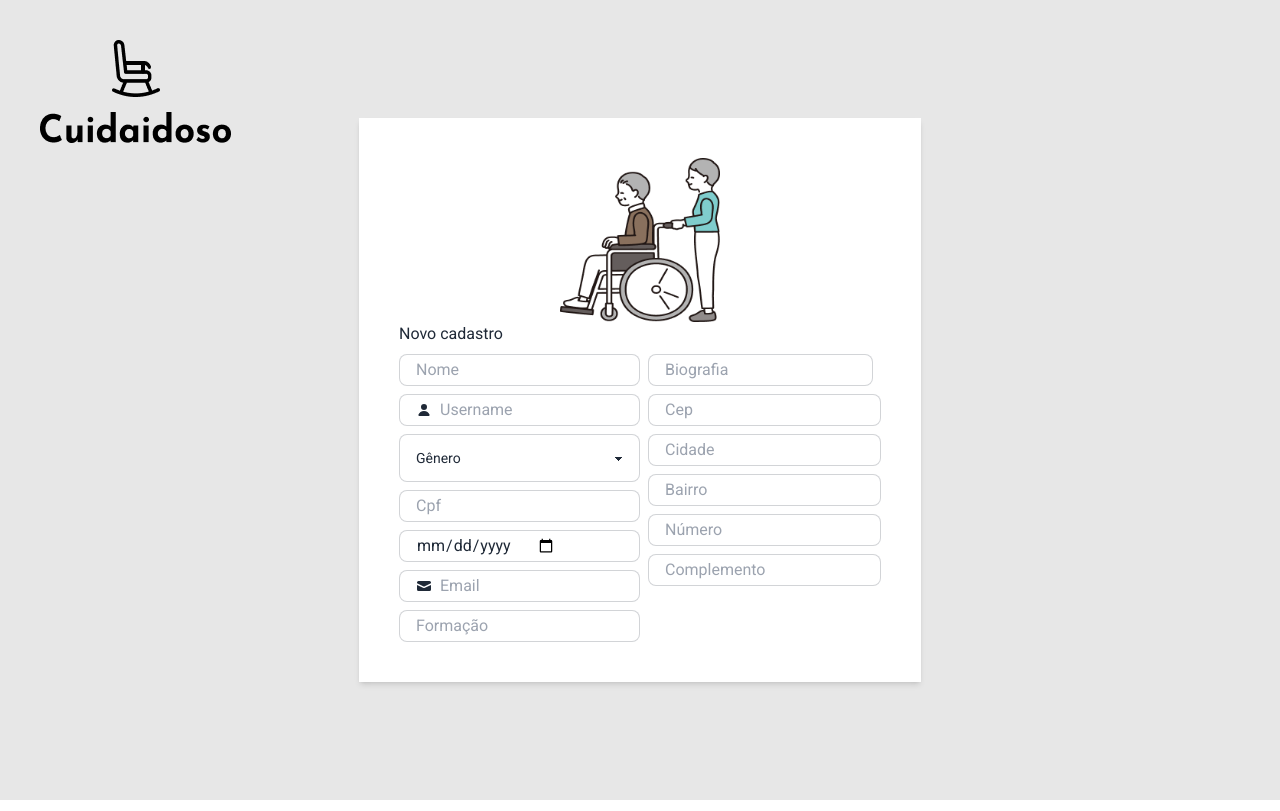
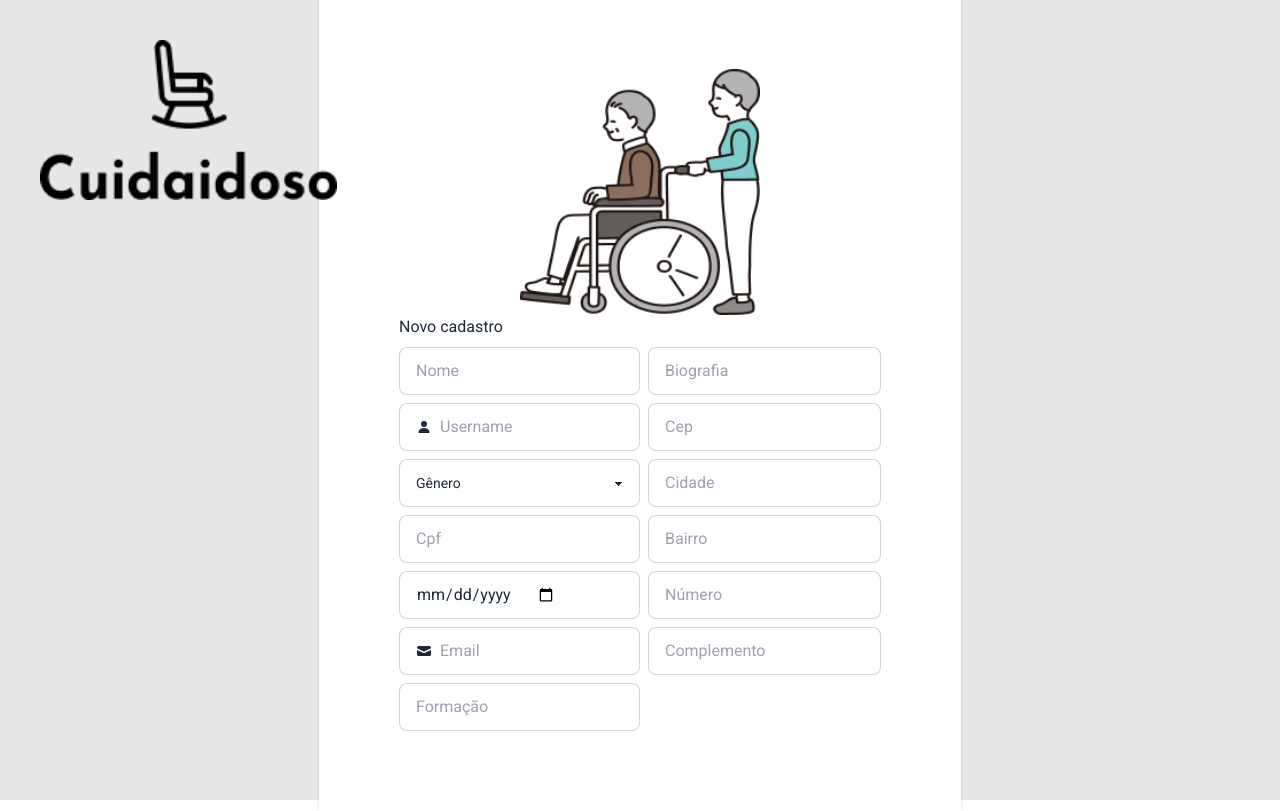
Before and after one commit to Luizbernardi/ProjetoCuidaidoso, a plain HTML site: page cadastrocuidador.html in a window 1280 px wide. Drawn offline with nearby package versions, Linux system fonts and the light colour scheme.

Commit message:
cadastro cuidador

```diff
--- a/cadastrocuidador.html
+++ b/cadastrocuidador.html
@@ -35,19 +35,19 @@
 <body>
     <main class=" h-screen flex items-center justify-center">
         <div class="left-10 absolute top-10">
-            <img class="flex align-top w-25" src="/public/img/Logo2.png" alt="Logo Cuidaidoso">
+            <img class="flex align-top h-40" src="/public/img/Logo2.png" alt="Logo Cuidaidoso">
         </div>
-        <div class="bg-white max-w-[600px] shadow-md mx-auto p-10">
+        <div class="bg-white max-w-[2000px] shadow-md mx-auto p-20">
             <div class="flex justify-center">
-                <img class="w-40" src="public/img/logocadastro.png" alt="Logo cadastro">
+                <img class="w-60" src="public/img/logocadastro.png" alt="Logo cadastro">
             </div>
             <form class="grid grid-cols-2 ">
                 <div class="space-y-2">
                     <p class="gap-2">Novo cadastro</p>
-                    <label class="input input-bordered flex items-center gap-2 h-8 ">
+                    <label class="input input-bordered flex items-center gap-2 custom-label">
                         <input placeholder="Nome" type="text" class="grow" required />
                     </label>
-                    <label class="input input-bordered flex items-center gap-2 h-8">
+                    <label class="input input-bordered flex items-center gap-2 custom-label">
                         <svg xmlns="http://www.w3.org/2000/svg" viewBox="0 0 16 16" fill="currentColor"
                             class="h-4 w-4 ">
                             <path
@@ -65,15 +65,15 @@
                             <option value="prefiro-nao-dizer">Prefiro não dizer</option>
                         </select>
                     </label>
-                    <label class="input input-bordered flex items-center gap-2 h-8">
+                    <label class="input input-bordered flex items-center gap-2 custom-label">
 
                         <input placeholder="Cpf" type="text" id="cpf" name="cpf" maxlength="14"
                             oninput="formatCPF(this)" required>
                     </label>
-                    <label class="input input-bordered flex items-center gap-2 h-8 ">
+                    <label class="input input-bordered flex items-center gap-2 custom-label ">
                         <input type="date" id="DataNascimento" name="DataNascimento" required>
                     </LAbel>
-                    <label class="input input-bordered flex items-center gap-2 h-8">
+                    <label class="input input-bordered flex items-center gap-2 custom-label">
                         <svg xmlns="http://www.w3.org/2000/svg" viewBox="0 0 16 16" fill="currentColor"
                             class="h-4 w-4 ">
                             <path
@@ -83,30 +83,30 @@
                         </svg>
                         <input type="text" class="grow" placeholder="Email" required />
                     </label>
-                    <label class="input input-bordered flex items-center gap-2 h-8">
+                    <label class="input input-bordered flex items-center gap-2 custom-label">
                         <input type="text" class="grow" placeholder="Formação" required />
                     </label>
 
 
                 </div>
                 <div class="space-y-2 space-x-2 mt-8">
-                    <label class="mx-2 input input-bordered flex items-center gap-2 h-8">
+                    <label class="mx-2 mr-auto input input-bordered flex items-center gap-2 custom-label">
                         <input type="text" class="grow" placeholder="Biografia" maxlength="150" required />
                     </label>
-                    <label for="cep" class="input input-bordered flex items-center gap-2 h-8">
+                    <label for="cep" class="input input-bordered flex items-center gap-2 custom-label">
                         <input type="text" id="cep" placeholder="Cep" name="cep" maxlength="8" pattern="\d{8}"
                             oninput="formatCep(this)" required>
                     </label>
-                    <label for="cidade" class="input input-bordered flex items-center gap-2 h-8">
+                    <label for="cidade" class="input input-bordered flex items-center gap-2 custom-label">
                         <input type="text" placeholder="Cidade" id="cidade" name="cidade" maxlength="50" required>
                     </label>
-                    <label for="bairro" class="input input-bordered flex items-center gap-2 h-8">
+                    <label for="bairro" class="input input-bordered flex items-center gap-2 custom-label">
                         <input type="text" placeholder="Bairro" id="bairro" name="bairro" maxlength="50" required>
                     </label>
-                    <label for="numero" class="input input-bordered flex items-center gap-2 h-8">
+                    <label for="numero" class="input input-bordered flex items-center gap-2 custom-label">
                         <input type="text" placeholder="Número" id="numero" name="numero" maxlength="10" required>
                     </label>
-                    <label for="complemento" class="input input-bordered flex items-center gap-2 h-8">
+                    <label for="complemento" class="input input-bordered flex items-center gap-2 custom-label">
                         <input type="text" placeholder="Complemento" id="complemento" name="complemento" maxlength="50">
                     </label>
                 </div>
--- a/src/css/style.css
+++ b/src/css/style.css
@@ -4,10 +4,15 @@ body {
     margin: 0;
     padding: 0;
 }
-.custom-label { /* Ajuste a altura conforme necessário */
+
+.custom-label {
+    height: 40;
+    /* Ajuste a altura conforme necessário */
     display: flex;
     align-items: center;
 }
+
 .custom-select {
-    height: 100%; /* Para garantir que o select preencha a altura do label */
+    height: 2.5rem;
+    /* Para garantir que o select preencha a altura do label */
 }
```
